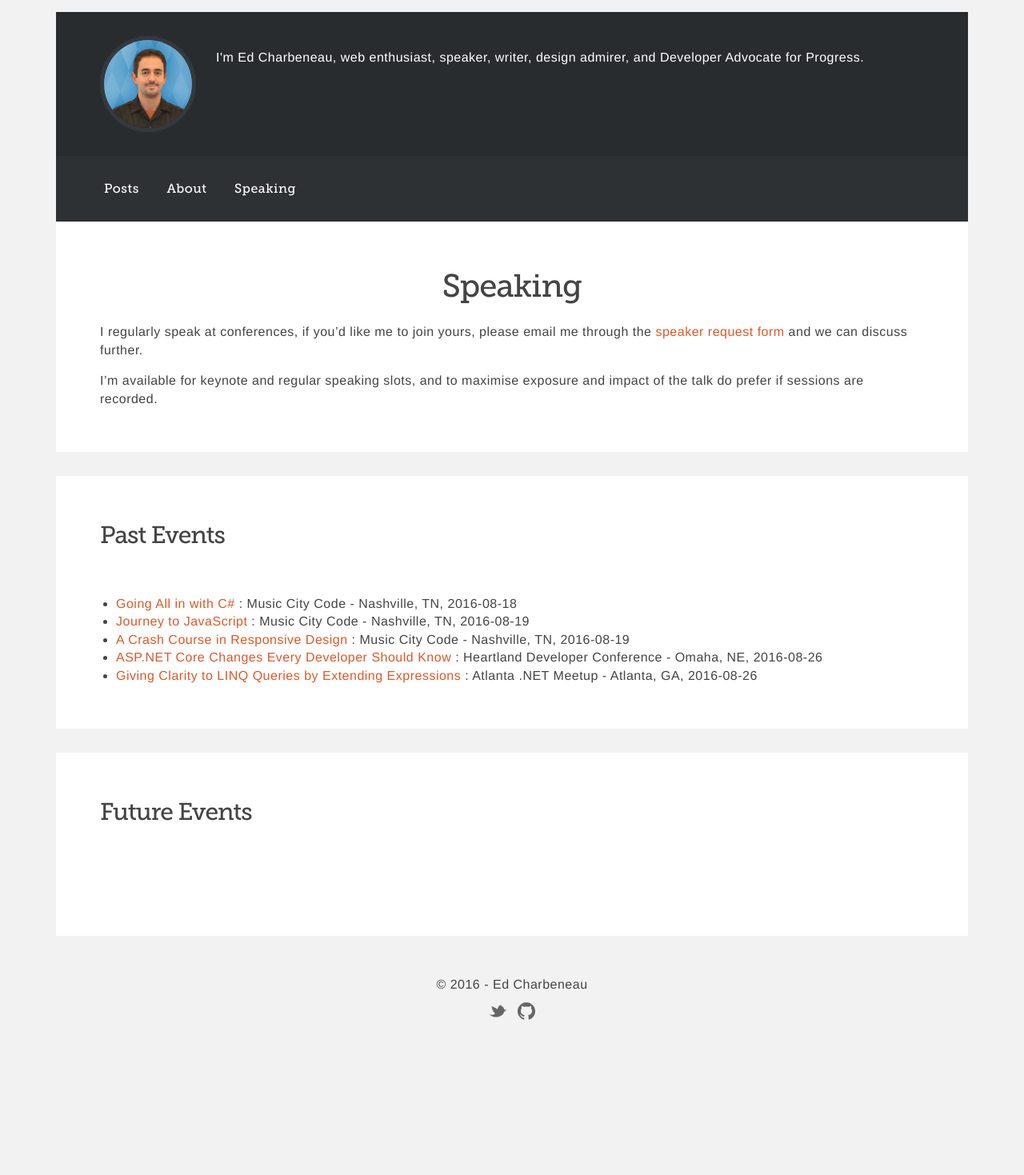
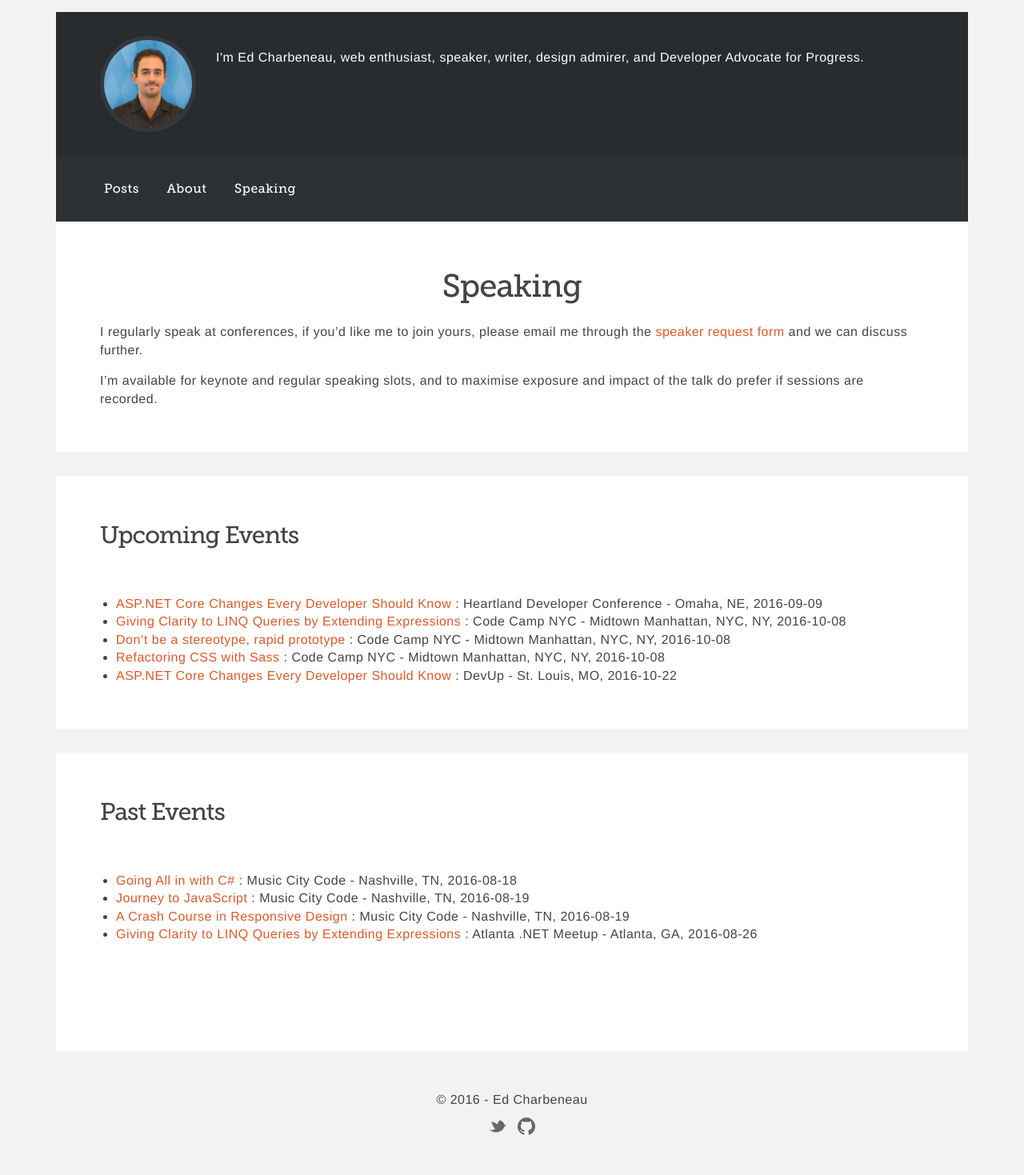
Before and after one commit to EdCharbeneau/edcharbeneau.github.io, a Jekyll site: the page built from speaking.md, in a window 1280 px wide. Shown: the whole page at 80% size. Built offline with Jekyll 4.4.1, drawn with Linux system fonts in a browser that asks for light colours; comment, search, counter and statistics services are not loaded; before the commit the page ends 1325 px from its top, so only the background shows below that.

Commit message:
scheduled updated

```diff
--- a/_data/schedule.json
+++ b/_data/schedule.json
@@ -1,8 +1,48 @@
 [
+  {
+    "event": "Code Camp NYC",
+    "location": "Midtown Manhattan, NYC, NY",
+    "date": "2016-10-08",
+    "url": "http://codecampnyc.org/",
+    "session": {
+      "title": "Giving Clarity to LINQ Queries by Extending Expressions",
+      "url": "giving-clarity-to-LINQ-by-extending-expressions"
+    }
+  },
+  {
+    "event": "Code Camp NYC",
+    "location": "Midtown Manhattan, NYC, NY",
+    "date": "2016-10-08",
+    "url": "http://codecampnyc.org/",
+    "session": {
+      "title": "Don’t be a stereotype, rapid prototype",
+      "url": "dont-be-a-stereotype-rapid-prototype"
+    }
+  },
+  {
+    "event": "Code Camp NYC",
+    "location": "Midtown Manhattan, NYC, NY",
+    "date": "2016-10-08",
+    "url": "http://codecampnyc.org/",
+    "session": {
+      "title": "Refactoring CSS with Sass",
+      "url": "refactoring-css-with-sass"
+    }
+  },
+  {
+    "event": "DevUp",
+    "location": "St. Louis, MO",
+    "date": "2016-10-22",
+    "url": "http://devupconf.org/",
+    "session": {
+      "title": "ASP.NET Core Changes Every Developer Should Know",
+      "url": "asp-net-core-changes-every-developer-should-know"
+    }
+  },
   {
     "event": "Heartland Developer Conference",
     "location": "Omaha, NE",
-    "date": "2016-08-26",
+    "date": "2016-09-09",
     "url": "http://careerlink.com/hdc/",
     "session": {
       "title": "ASP.NET Core Changes Every Developer Should Know",
@@ -49,5 +89,4 @@
       "url": "a-crash-course-in-responsive-design"
     }
   }
-
 ]
--- a/_includes/schedule.html
+++ b/_includes/schedule.html
@@ -1,8 +1,9 @@
-<h3>
-  Past Events</h3>
+<h3>Upcoming Events</h3>
+<ul class="future"></ul>
+
+<h3>Past Events</h3>
 <ul class="past"></ul>
-<h3>Future Events</h3>
-<ul class="future"></ul>
+
 
 <script src="/javascript/session-list.js"></script>
 <script>
```
Lines whose indentation alone changed are shown as unchanged.
